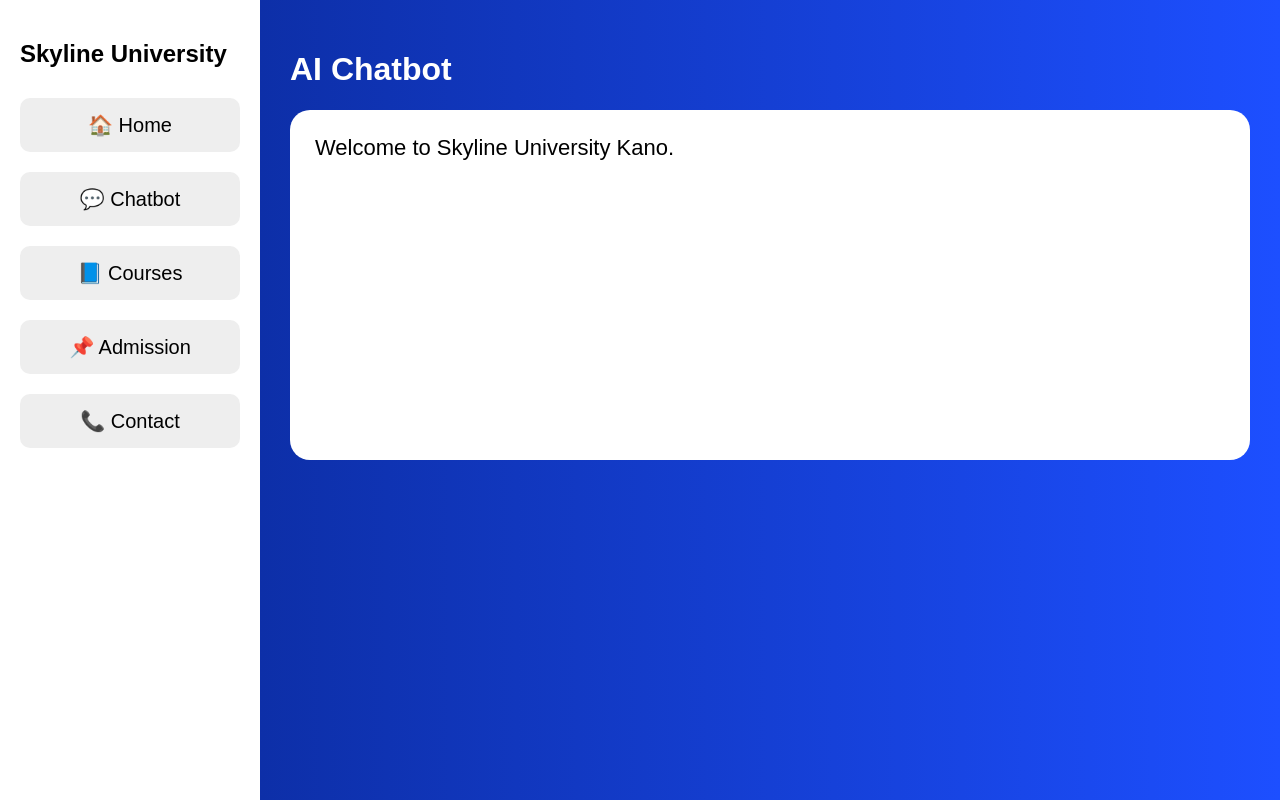
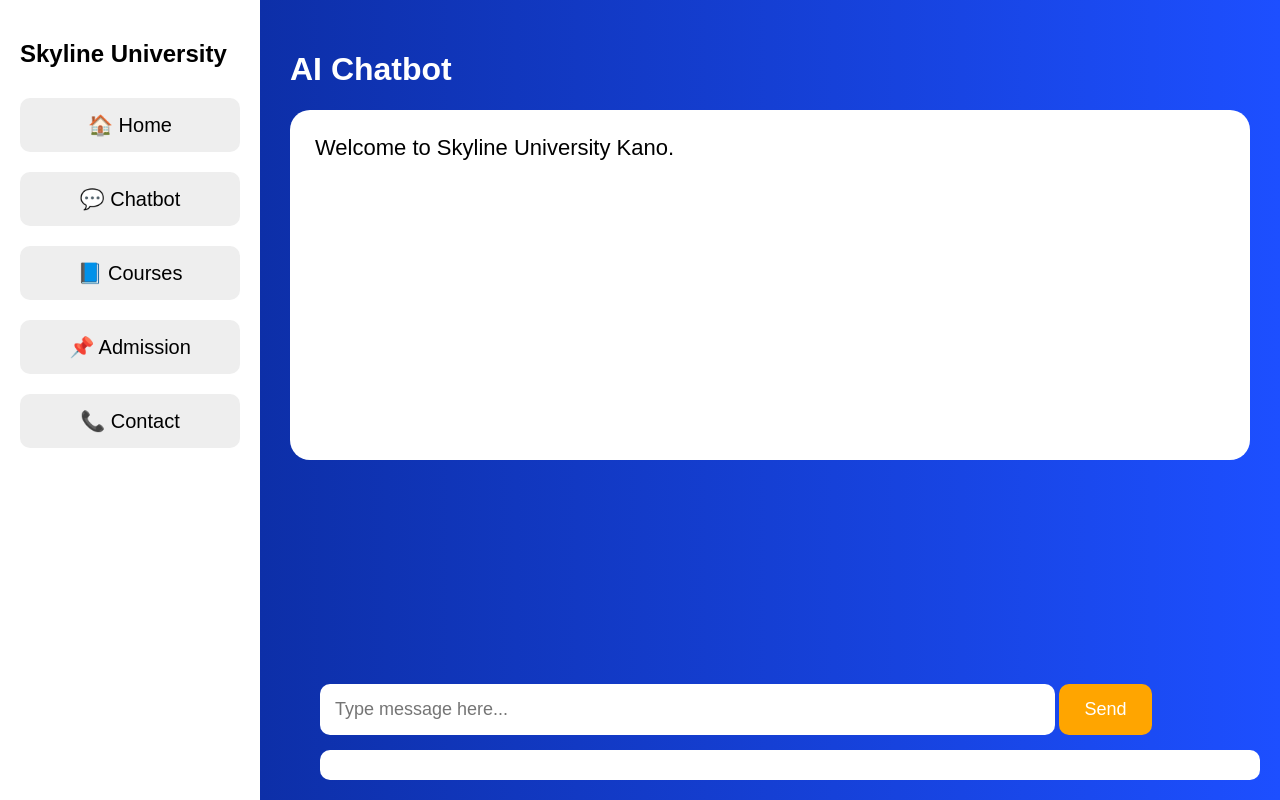
Before and after one commit to ibrahimwaziri518/chatbot-final, a Flask app: page / in a window 1280 px wide. Run offline with Flask 3, Linux system fonts and the light colour scheme.

Commit message:
Update index.html

```diff
--- a/chatbot_final/templates/index.html
+++ b/chatbot_final/templates/index.html
@@ -88,6 +88,32 @@ document.getElementById("content").innerHTML =
 "Use the chatbot message box below to ask questions.";
 }
 </script>
+<div style="position:fixed; bottom:20px; right:20px; left:320px;">
+    <input type="text" id="userInput"
+    placeholder="Type message here..."
+    style="width:75%; padding:15px; border-radius:10px; border:none; font-size:18px;">
 
+    <button onclick="sendMessage()"
+    style="padding:15px 25px; background:orange; color:white; border:none; border-radius:10px; font-size:18px;">
+    Send
+    </button>
+
+    <div id="chatResponse"
+    style="background:white; color:black; margin-top:15px; padding:15px; border-radius:10px;">
+    </div>
+</div>
+
+<script>
+function sendMessage(){
+    let userText = document.getElementById("userInput").value;
+
+    fetch("/get?msg=" + userText)
+    .then(response => response.text())
+    .then(data => {
+        document.getElementById("chatResponse").innerHTML =
+        "<b>You:</b> " + userText + "<br><br><b>Bot:</b> " + data;
+    });
+}
+</script>
 </body>
 </html>
```
